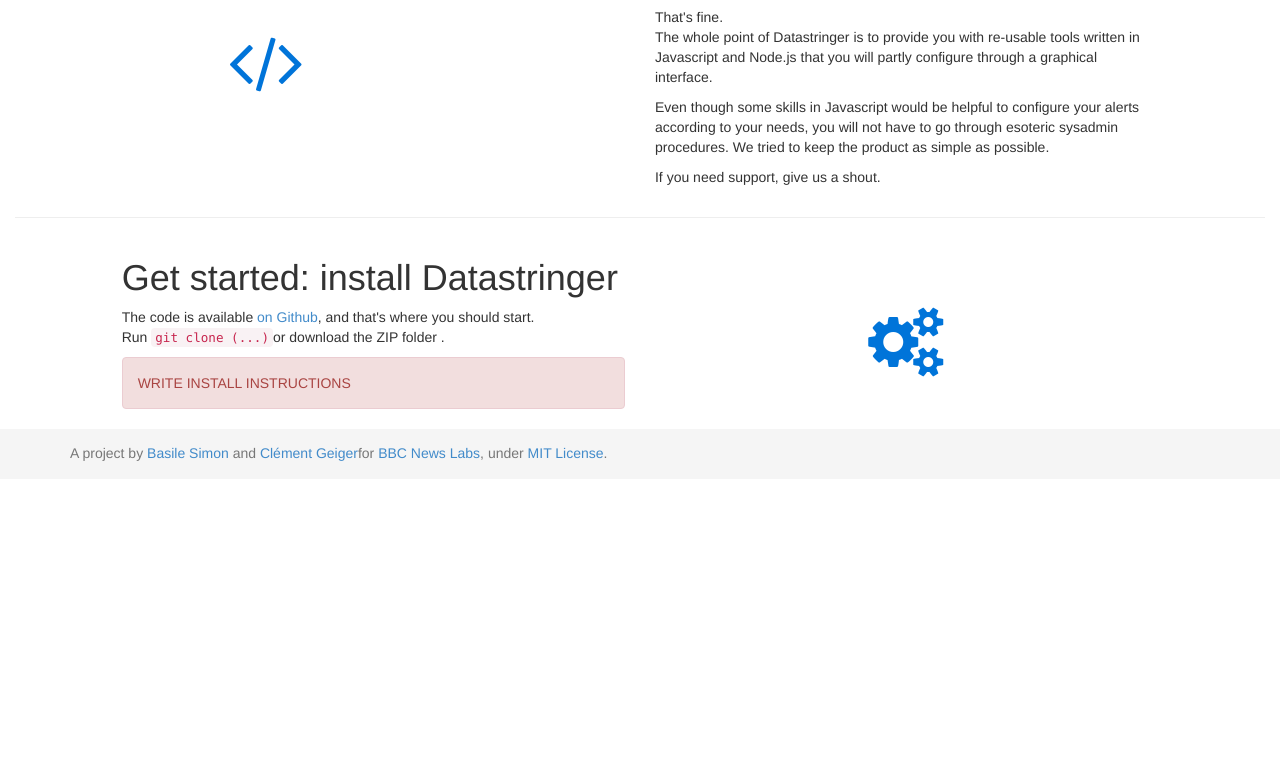
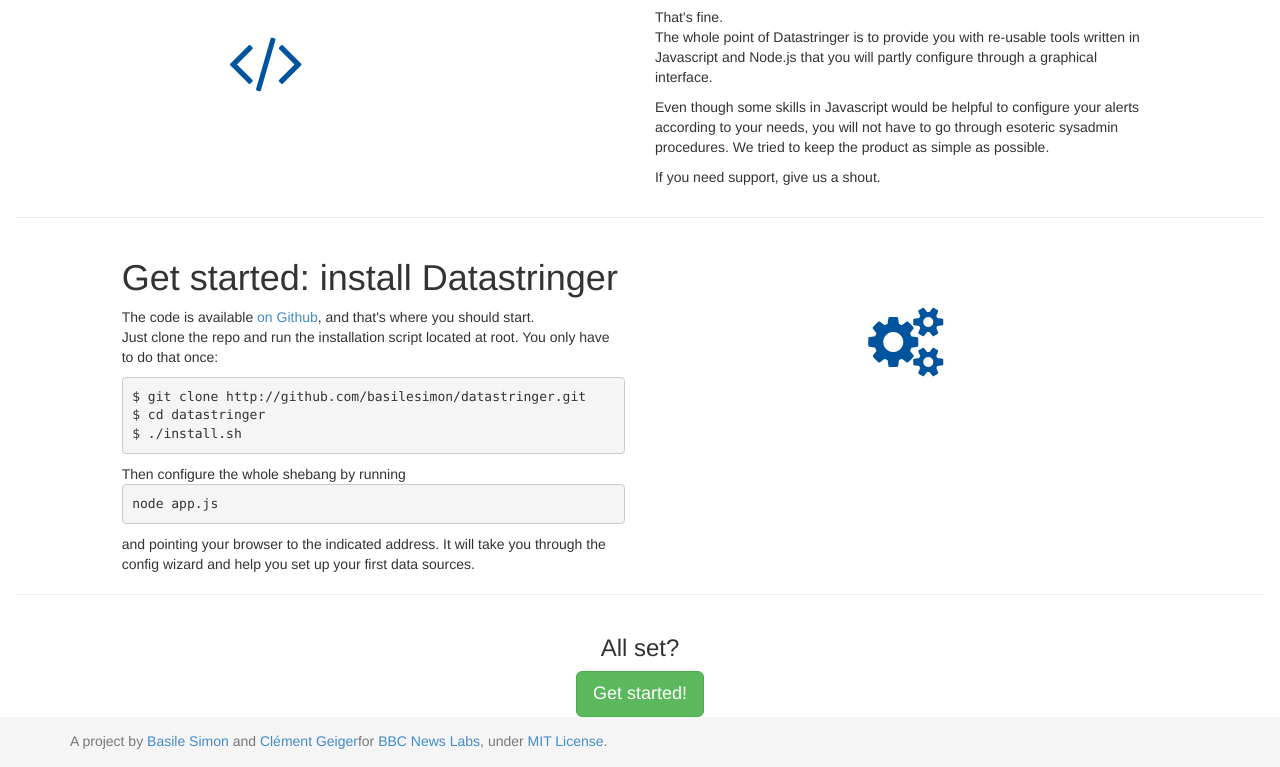
Before and after one commit to bbc/newslabs-datastringer, a website: page wizard/index.html in a window 1280 px wide. Shown: the part 603-1370 px from the top of the page. Before the commit the page ends 1082 px from the top, so only its background shows below. Drawn offline with Linux system fonts and the light colour scheme.

Commit message:
install instructions and styling

```diff
--- a/wizard/index.html
+++ b/wizard/index.html
@@ -48,7 +48,7 @@
           working in the Home office.
         </p>
         <p>
-          <strong>Problem is: data is harder to consume.</strong>It often comes in formats
+          <strong>Problem is: data is hard to consume.</strong>It often comes in formats
           not as easily readable as a block of text or a phone conversation. It is
           regularly updated, and sometimes, it is a stream of numbers.
         </p>
@@ -103,12 +103,29 @@
         <p>
           The code is available <a href="https://github.com/basilesimon/datastringer">on Github</a>,
           and that's where you should start.
-          <br>Run
-          <code>git clone (...)</code>or download the ZIP folder .</p>
-        <div class="alert alert-danger" role="alert">WRITE INSTALL INSTRUCTIONS</div>
+          <br>Just clone the repo and run the installation script located at root. You
+          only have to do that once:
+          <pre>
+$ git clone http://github.com/basilesimon/datastringer.git
+$ cd datastringer
+$ ./install.sh</pre>
+          Then configure the whole shebang by running <pre>node app.js</pre>
+          and pointing your browser to the indicated address. It will take you through the
+          config wizard and help you set up your first data sources.
       </div>
       <div class="col-md-4 col-md-offset-2">
         <i class="fa fa-cogs fa-5x"></i>
+      </div>
+    </div>
+    <hr>
+    <div class="row">
+      <div class="col-md-12">
+        <div class="text-center">
+          <h3>All set?</h3>
+          <a class="muted" href="intro.html">
+            <button type="button" class="btn btn-success btn-lg">Get started!</button>
+          </a>
+        </div>
       </div>
     </div>
   </div>
--- a/wizard/style.css
+++ b/wizard/style.css
@@ -1,5 +1,5 @@
  #head {
-   background-color: #0074d9;
+   background-color: #00549E;
    border-bottom: 1px solid #BFBFBF;
  }
  .page-header {
@@ -26,7 +26,7 @@
    margin-top: 1em;
  }
  .fa {
-   color: #0074d9;
+   color: #00549E;
  }
  .hide {
    display: none !important;
```
